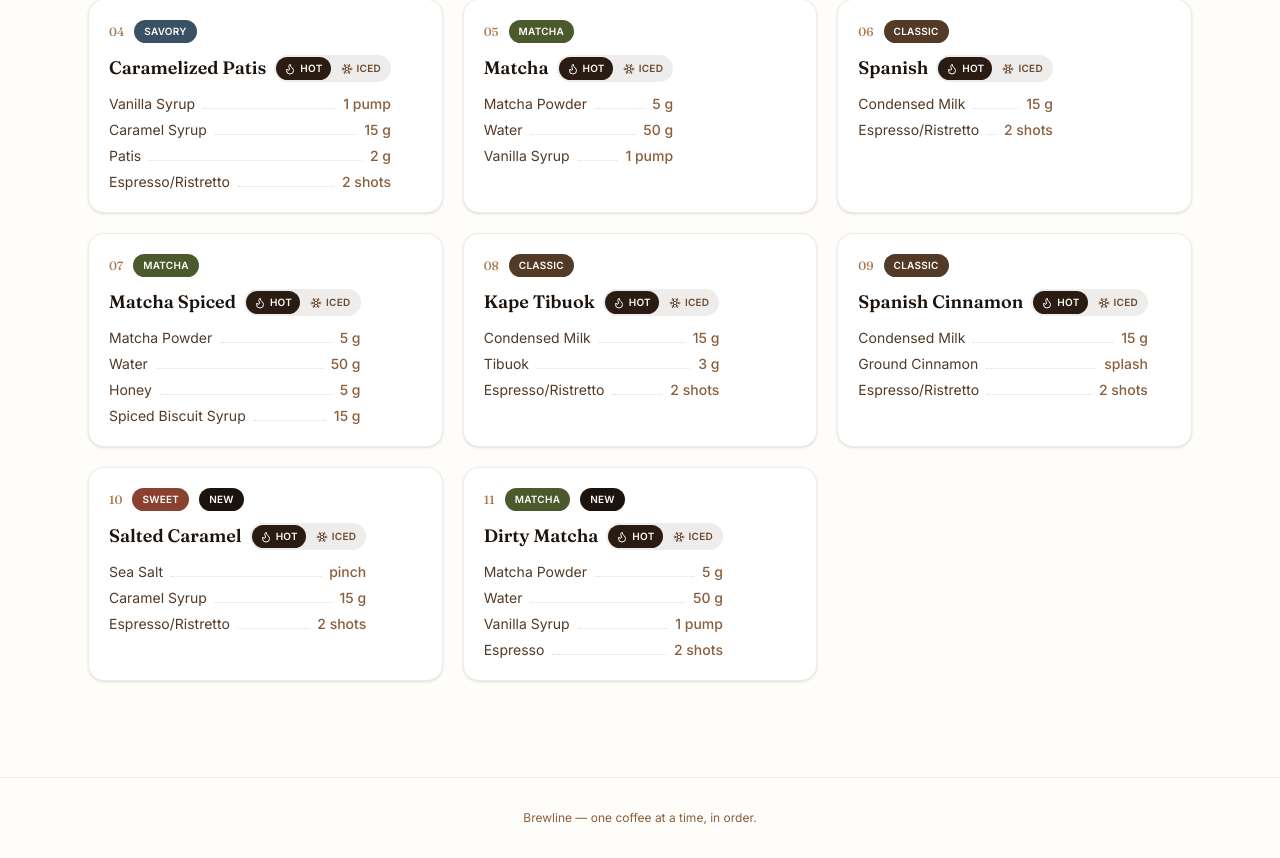
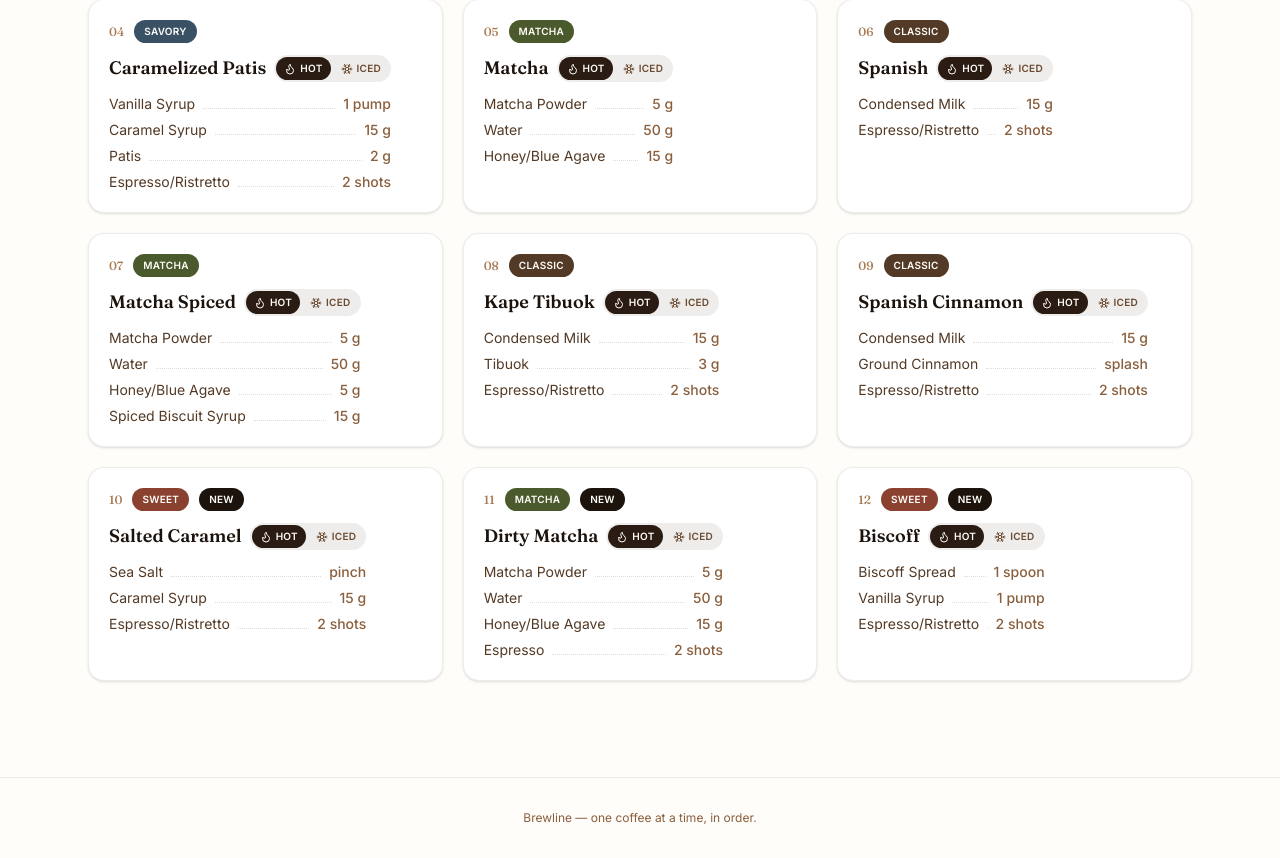
Before and after one commit to lucky0559/coffee-recipes, a React (Vite) app: page / in a window 1280 px wide. Shown: the part 1052-1910 px from the top of the page. Built offline with nearby package versions, Linux system fonts and the light colour scheme.

Commit message:
added biscoff

```diff
--- a/src/data/recipes.ts
+++ b/src/data/recipes.ts
@@ -95,7 +95,7 @@ export const recipes: Recipe[] = [
       ingredients: [
         { name: "Matcha Powder", amount: "5 g" },
         { name: "Water", amount: "50 g" },
-        { name: "Vanilla Syrup", amount: "1 pump" },
+        { name: "Honey/Blue Agave", amount: "15 g" },
       ],
     },
     iced: {
@@ -103,6 +103,7 @@ export const recipes: Recipe[] = [
         { name: "Matcha Powder", amount: "5 g" },
         { name: "Water", amount: "50 g" },
         { name: "Milk", amount: "150 ml" },
+        { name: "Honey/Blue Agave", amount: "15 g" },
       ],
       note: "Cold foam — whipping cream 30ml, milk 10ml, vanilla syrup 1 pump",
     },
@@ -136,7 +137,7 @@ export const recipes: Recipe[] = [
       ingredients: [
         { name: "Matcha Powder", amount: "5 g" },
         { name: "Water", amount: "50 g" },
-        { name: "Honey", amount: "5 g" },
+        { name: "Honey/Blue Agave", amount: "5 g" },
         { name: "Spiced Biscuit Syrup", amount: "15 g" },
       ],
     },
@@ -146,7 +147,7 @@ export const recipes: Recipe[] = [
         { name: "Water", amount: "50 g" },
         { name: "Milk", amount: "150 ml" },
       ],
-      note: "Cold foam — whipping cream 30ml, milk 10ml, honey 5g, spiced biscuit syrup 15g",
+      note: "Cold foam — whipping cream 30ml, milk 10ml, honey/blue agave 5g, spiced biscuit syrup 15g",
     },
   },
   {
@@ -223,7 +224,7 @@ export const recipes: Recipe[] = [
       ingredients: [
         { name: "Matcha Powder", amount: "5 g" },
         { name: "Water", amount: "50 g" },
-        { name: "Vanilla Syrup", amount: "1 pump" },
+        { name: "Honey/Blue Agave", amount: "15 g" },
         { name: "Espresso", amount: "2 shots" },
       ],
     },
@@ -233,6 +234,29 @@ export const recipes: Recipe[] = [
         { name: "Water", amount: "50 g" },
         { name: "Milk", amount: "150 ml" },
         { name: "Espresso", amount: "2 shots" },
+        { name: "Honey/Blue Agave", amount: "15 g" },
+      ],
+      note: "Cold foam — whipping cream 30ml, milk 10ml, vanilla syrup 1 pump",
+    },
+  },
+  {
+    id: "biscoff",
+    number: "12",
+    name: "Biscoff",
+    category: "Sweet",
+    isNew: true,
+    hot: {
+      ingredients: [
+        { name: "Biscoff Spread", amount: "1 spoon" },
+        { name: "Vanilla Syrup", amount: "1 pump" },
+        { name: "Espresso/Ristretto", amount: "2 shots" },
+      ],
+    },
+    iced: {
+      ingredients: [
+        { name: "Biscoff Spread", amount: "1 spoon" },
+        { name: "Milk", amount: "150 ml" },
+        { name: "Espresso/Ristretto", amount: "2 shots" },
       ],
       note: "Cold foam — whipping cream 30ml, milk 10ml, vanilla syrup 1 pump",
     },
--- a/src/lib/coffeeOfTheDay.ts
+++ b/src/lib/coffeeOfTheDay.ts
@@ -1,7 +1,7 @@
 import type { Recipe } from "../types";
 
-// Anchored so the rotation lands on Sea Salt on 2026-08-18, per house request.
-const ROTATION_EPOCH_UTC = Date.UTC(2024, 0, 2);
+// Anchored so the rotation lands on Matcha on 2026-08-20, per house request.
+const ROTATION_EPOCH_UTC = Date.UTC(2026, 7, 16);
 const MS_PER_DAY = 86_400_000;
 
 /**
```
